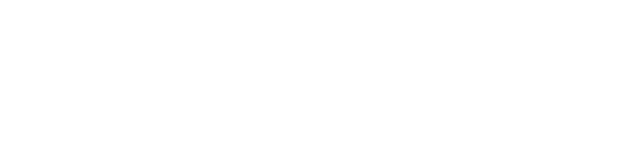
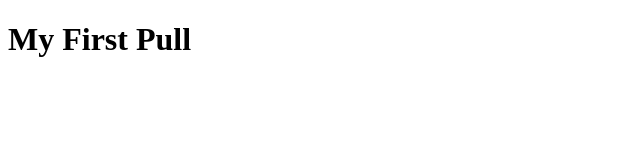
Before and after one commit to MarshWinter/sample, a plain HTML site: page index.html in a window 1280 px wide. Shown: the whole page, without its empty margins (0-640 px from the left). Drawn offline with Linux system fonts and the light colour scheme.

Commit message:
Update index.html

```diff
--- a/index.html
+++ b/index.html
@@ -7,7 +7,7 @@
     <meta http-equiv="X-UA-Compatible" content="ie=edge">
     <title>Document</title>
 </head>
-
+    <h1>My First Pull</h1>
 <body>
 
 </body>
```
